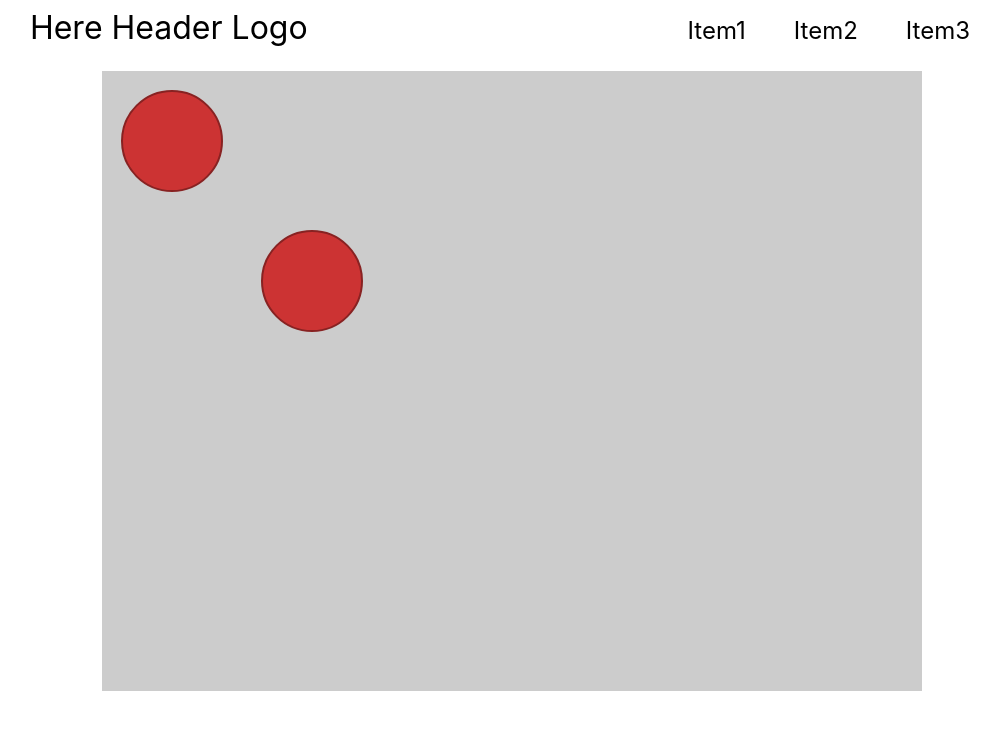
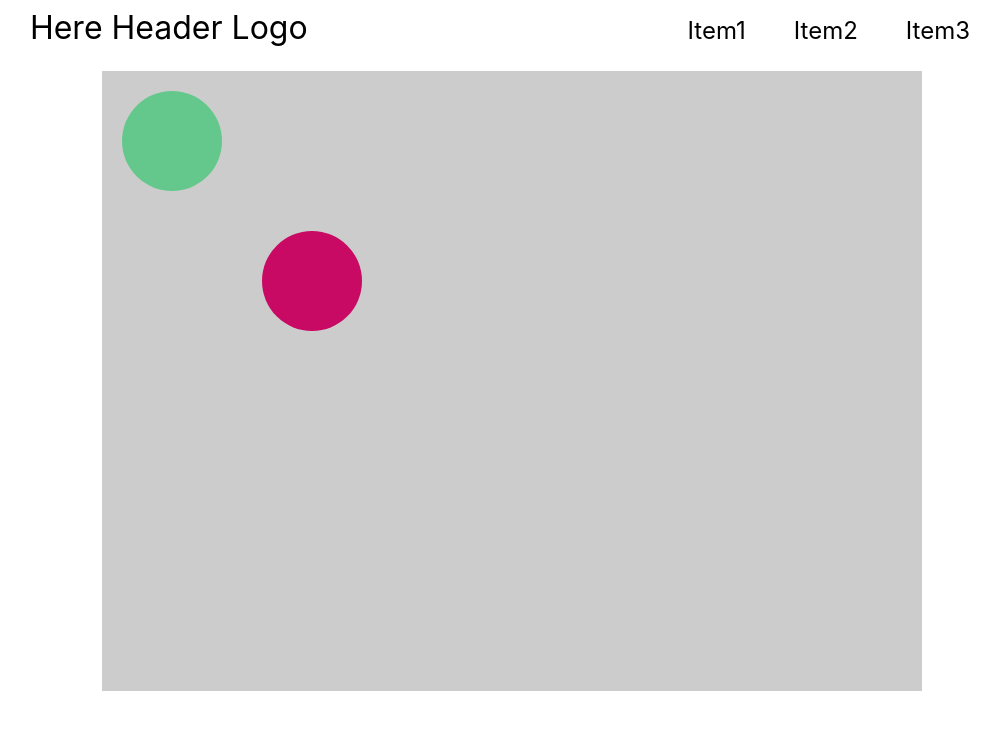
Before and after one commit to WATANAPEI/traffik, a React (Create React App) app in the folder traffik/: page / in a window 1280 px wide. Shown: the top 730 px of the page, without its empty margins (128-1128 px from the left). Built offline with nearby package versions, Linux system fonts and the light colour scheme.

Commit message:
add styled component multiple class like controll

```diff
--- a/traffik/src/components/Summary.tsx
+++ b/traffik/src/components/Summary.tsx
@@ -1,5 +1,7 @@
 import React from "react";
 import styled from "styled-components";
+
+type CircleType = "domestic" | "isp";
 
 const SummaryContainer = styled.div`
     width: 800px;
@@ -9,13 +11,23 @@ const SummaryContainer = styled.div`
     padding: 10px;
 `;
 
+const Circle = styled.circle<{type: CircleType}>`
+    fill: ${
+        ({type}) => type === "domestic" ?
+            `rgba(100, 200, 140, 1)` :
+            `rgba(200, 10, 100, 1)`
+    };
+    stroke: none;
+`;
+
+
 export default function Summary() {
     return (
         <SummaryContainer>
             <svg viewBox="0 0 800 600">
                 <g fill="#c33" stroke="#822" stroke-width="2">
-                    <circle cx="60" cy="60" r="50" />
-                    <circle cx="200" cy="200" r="50" />
+                    <Circle type="domestic" id="circle_domestic" cx="60" cy="60" r="50" />
+                    <Circle type="isp" cx="200" cy="200" r="50" />
                 </g>
             </svg>
         </SummaryContainer>
```
Also changed, not shown: 1 other file (tests, documents, lock files or other folders).
